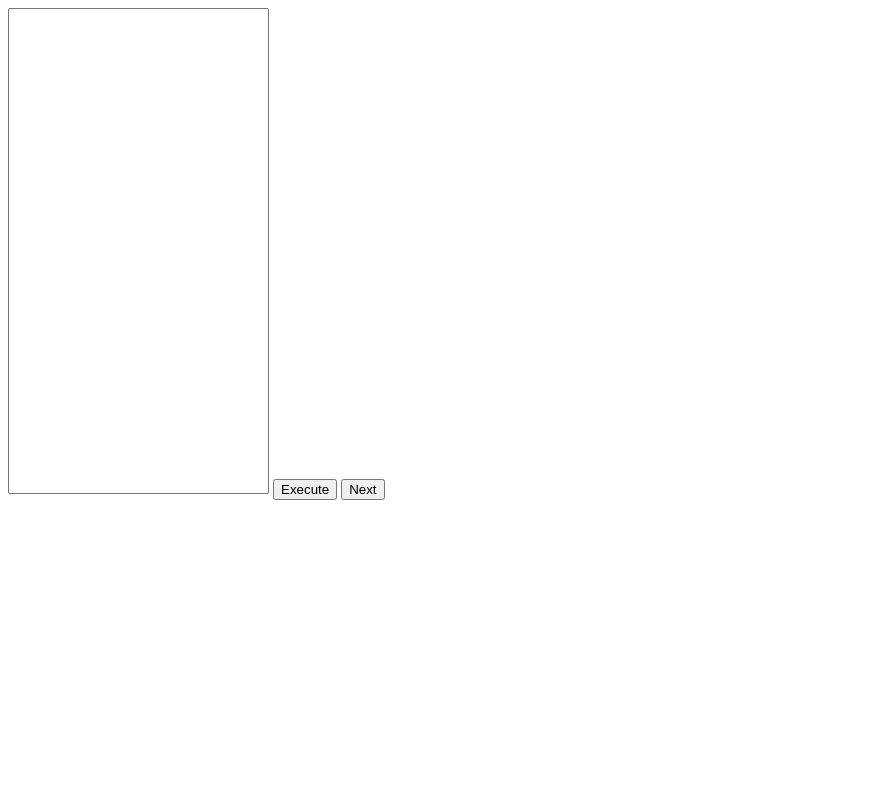
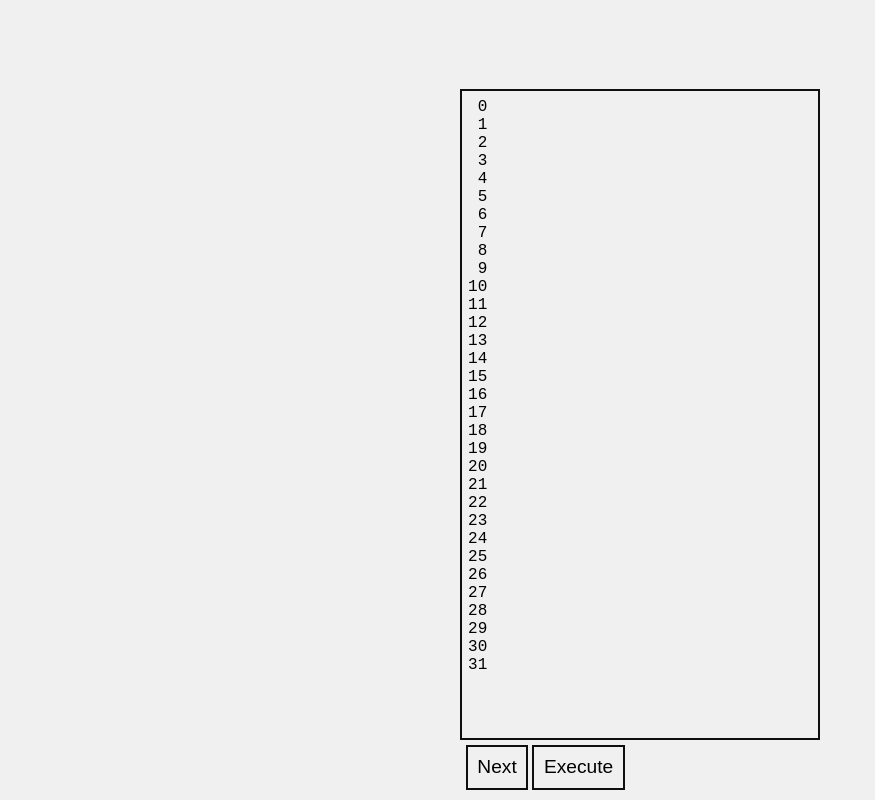
Before and after one commit to Coffee-for-Cats/kes-simulator, a plain HTML site: page index.html in a window 1280 px wide. Shown: the whole page, without its empty margins (0-875 px from the left). Drawn offline with Linux system fonts and the light colour scheme.

Commit message:
appearance

```diff
--- /dev/null
+++ b/appearance.js
@@ -0,0 +1,5 @@
+const lineNumbers = document.querySelector(".line-numbers");
+
+lineNumbers.innerHTML = Array(32)
+  .fill("<span></span>")
+  .join('');
--- a/index.html
+++ b/index.html
@@ -4,16 +4,22 @@
   <meta charset="UTF-8">
   <meta name="viewport" content="width=device-width, initial-scale=1.0">
   <title>Simulador K&S</title>
-  <script src="main.js" defer></script>
+  <script src="./main.js" defer></script>
+  <script src="./appearance.js" defer></script>
+  <link rel="stylesheet" href="./style.css">
 </head>
 <body>
-  <style>
-    textarea {
-      resize: none;
-    }
-  </style>
-  <textarea name="assembly-input" id="input" cols="30" rows="32"></textarea>
-  <button onclick="execute()">Execute</button>
-  <button onclick="step()">Next</button>
+  <main>
+    <div class="editor">
+      <div class="line-numbers">
+      </div>
+      <textarea name="assembly-input" id="input" cols="30" rows="32"></textarea>
+    </div>
+
+    <div class="execute">
+      <button onclick="execute()">Execute</button>
+      <button onclick="step()">Next</button>
+    </div>
+  </main>
 </body>
 </html>
--- /dev/null
+++ b/style.css
@@ -0,0 +1,72 @@
+* {
+  box-sizing: border-box;
+  padding: 0; margin: 0;
+  background-color: #f0f0f0;
+}
+
+body {
+  display: flex;
+  align-items: center;
+  justify-content: center;
+  min-width: 100%;
+  min-height: 100vh;
+}
+
+main {
+  margin: 2rem 0 .2rem 0;
+  display: flex;
+  justify-content: center;
+  flex-direction: column;
+}
+
+.editor {
+  display: flex;
+  padding: .4rem;
+  padding-bottom: 4rem;
+  border: 2px solid #0f0f0f;
+  font-family: monospace;
+}
+
+textarea {
+  resize: none;
+  border: none;
+  padding-left: .4rem;
+  margin-left: .2rem;
+  font-size: 1rem;
+  outline: none;
+}
+
+.line-numbers span {
+  counter-increment: lineNumber;
+  text-align: right;
+}
+
+.line-numbers span::before {
+  content: counter(lineNumber);
+  display: block;
+  font-size: 1rem;
+}
+
+.line-numbers span:first-of-type::before {
+  counter-set: lineNumber 0;
+}
+
+.execute {
+  display: block;
+  width: auto;
+  position: fixed;
+  bottom: 6px;
+  padding: 2px;
+  margin: 2px;
+  background: #f0f0f0;
+}
+
+.execute button {
+  pointer-events: all;
+  cursor: pointer;
+  padding: .6rem;
+  margin: 0 2px;
+  font-size: 1.2rem;
+  border: 2px solid #0f0f0f;
+  float: right;
+}
```
